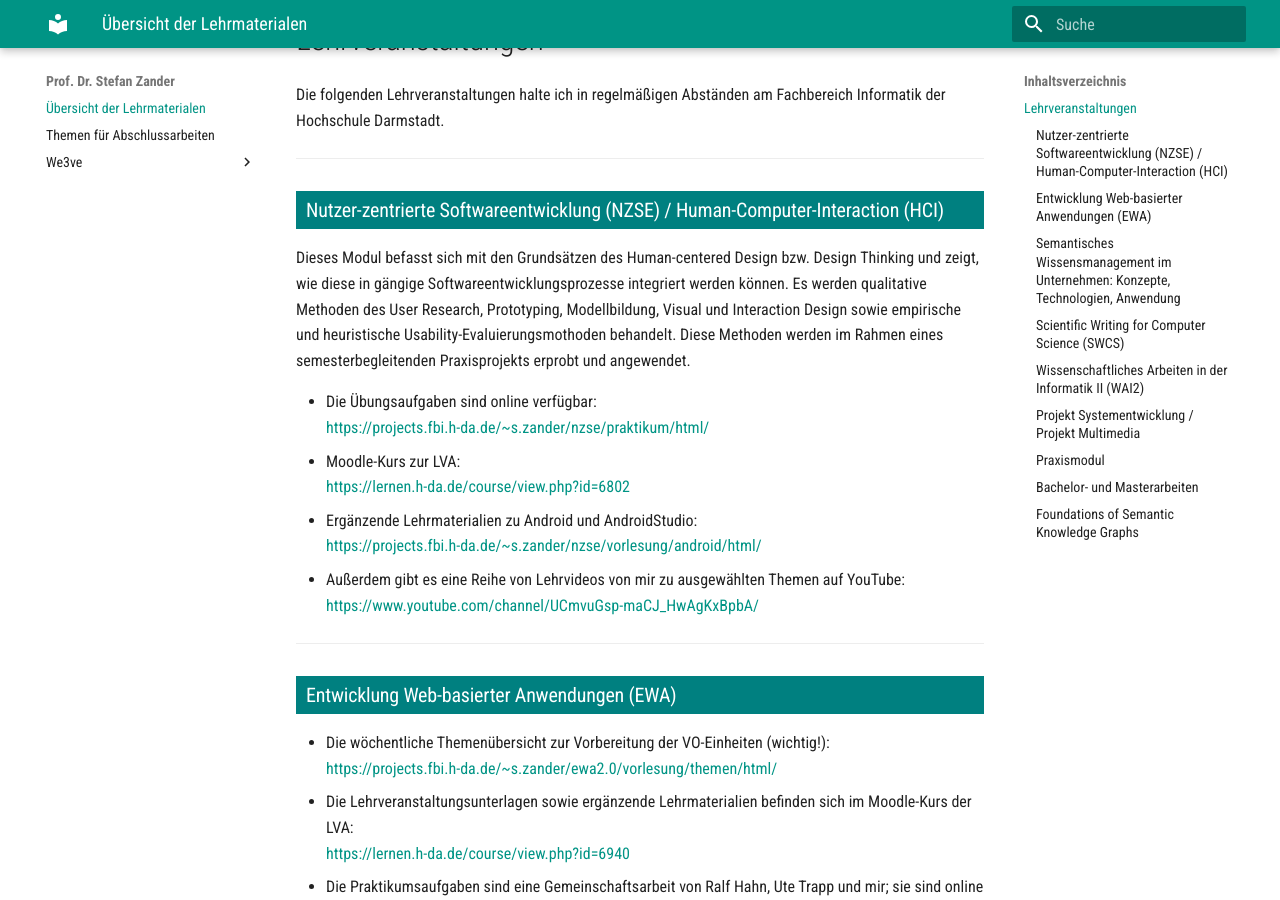
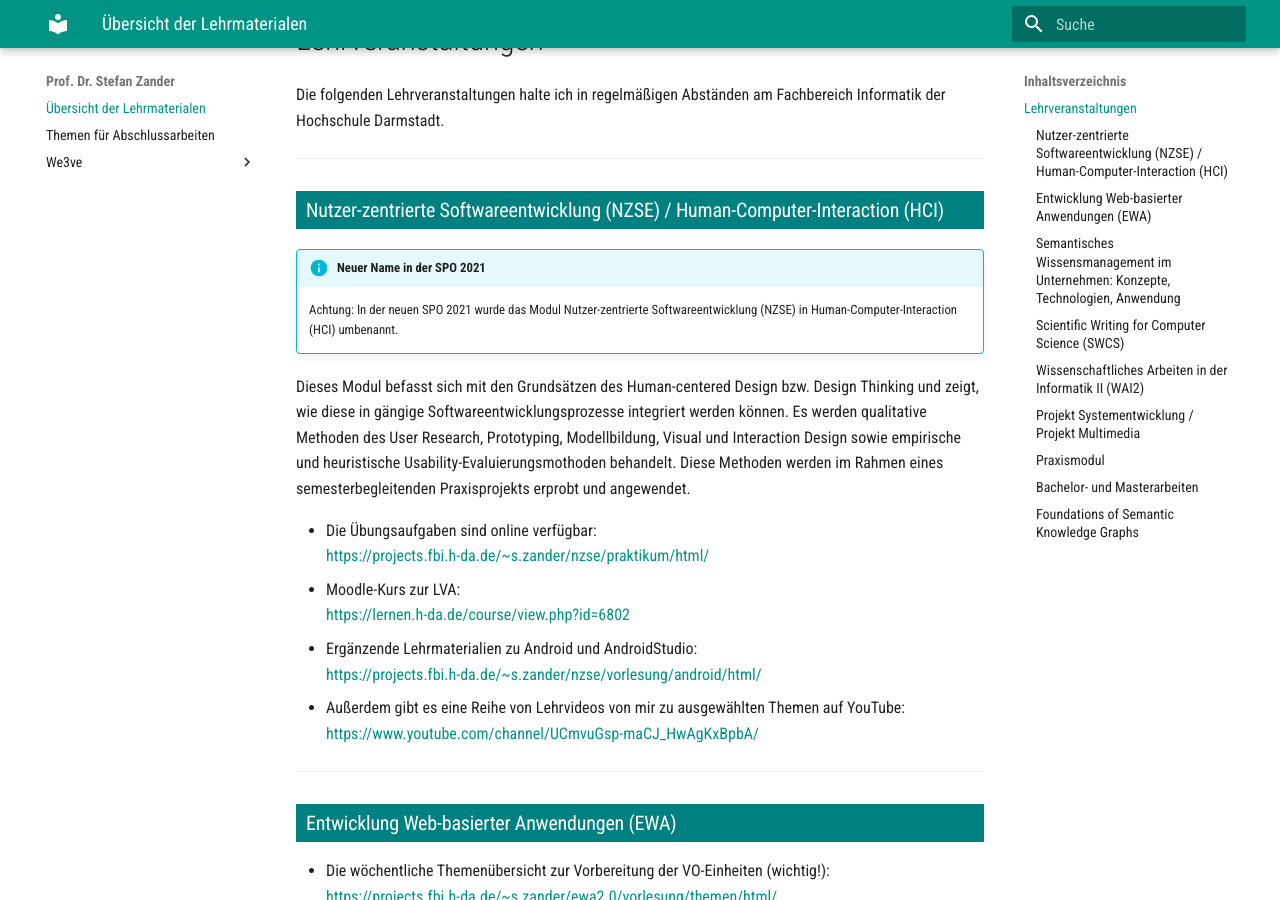
Before and after one commit to StefanZander/stefanzander.github.io, an MkDocs documentation site: the page built from docs/index.md, in a window 1280 px wide and 900 px high, scrolled down 378 px. Built offline with MkDocs 1.6.1 and Material for MkDocs 9.7.7, drawn with Linux system fonts in a browser that asks for light colours.

Commit message:
Update index.md

```diff
--- a/docs/index.md
+++ b/docs/index.md
@@ -11,6 +11,9 @@ Die folgenden Lehrveranstaltungen halte ich in regelmäßigen Abständen am Fach
 ---
 
 ### Nutzer-zentrierte Softwareentwicklung (NZSE) / Human-Computer-Interaction (HCI)
+
+!!! info "Neuer Name in der SPO 2021"
+    Achtung: In der neuen SPO 2021 wurde das Modul Nutzer-zentrierte Softwareentwicklung (NZSE) in Human-Computer-Interaction (HCI) umbenannt.
 
 Dieses Modul befasst sich mit den Grundsätzen des Human-centered Design bzw. Design Thinking und zeigt, wie diese in gängige Softwareentwicklungsprozesse integriert werden können. Es werden qualitative Methoden des User Research, Prototyping, Modellbildung, Visual und Interaction Design sowie empirische und heuristische Usability-Evaluierungsmothoden behandelt. Diese Methoden werden im Rahmen eines semesterbegleitenden Praxisprojekts erprobt und angewendet.
 
```
